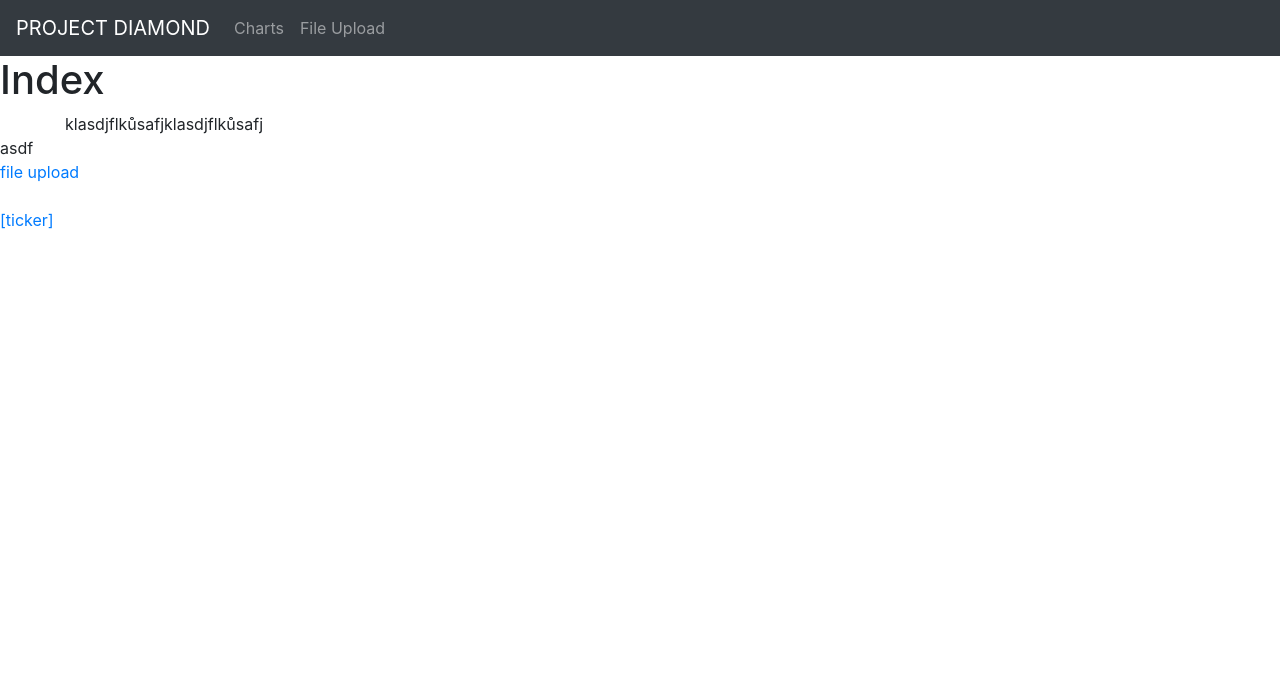
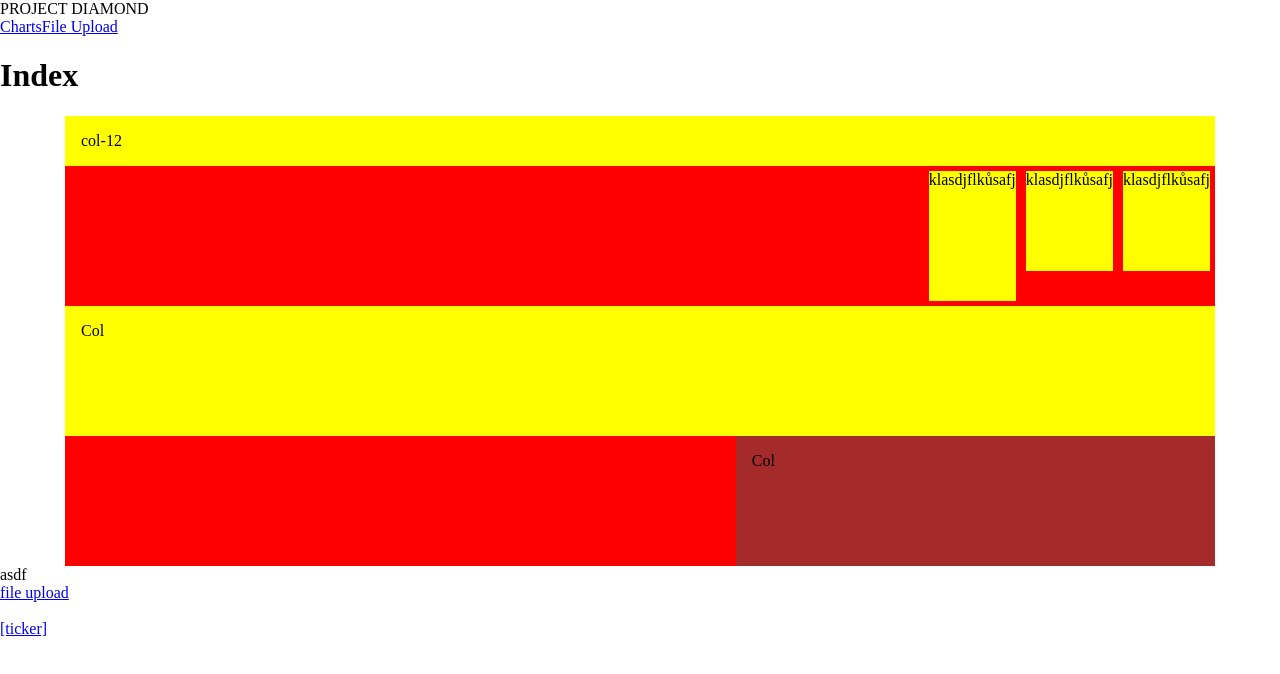
Before and after one commit to vavra7/project-diamond, a Next.js app: page / in a window 1280 px wide. Shown: the top 674 px of the page. Built offline with nearby package versions, Linux system fonts and the light colour scheme.

Commit message:
implementing global styles

```diff
--- /dev/null
+++ b/components/common/grid/Col.tsx
@@ -0,0 +1,38 @@
+interface Props {
+	children?: React.ReactNode;
+	cols?: 1 | 2 | 3 | 4 | 5 | 6 | 7 | 8 | 9 | 10 | 11 | 12;
+	xs?: 1 | 2 | 3 | 4 | 5 | 6 | 7 | 8 | 9 | 10 | 11 | 12;
+	sm?: 1 | 2 | 3 | 4 | 5 | 6 | 7 | 8 | 9 | 10 | 11 | 12;
+	md?: 1 | 2 | 3 | 4 | 5 | 6 | 7 | 8 | 9 | 10 | 11 | 12;
+	lg?: 1 | 2 | 3 | 4 | 5 | 6 | 7 | 8 | 9 | 10 | 11 | 12;
+	xl?: 1 | 2 | 3 | 4 | 5 | 6 | 7 | 8 | 9 | 10 | 11 | 12;
+	className?: string;
+	style?: object;
+}
+
+function Col(props: Props) {
+	let classes: string = '';
+
+	if (!props.xs) {
+		classes = classes = classes.concat(`cols-xs-${props.cols}`);
+	} else {
+		classes = classes = classes.concat(`cols-xs-${props.xs}`);
+	}
+	if (props.sm) classes = classes.concat(` cols-sm-${props.sm}`);
+	if (props.md) classes = classes.concat(` cols-md-${props.md}`);
+	if (props.lg) classes = classes.concat(` cols-lg-${props.lg}`);
+	if (props.xl) classes = classes.concat(` cols-xl-${props.xl}`);
+	if (props.className) classes = classes.concat(` ${props.className}`);
+
+	return (
+		<div className={classes} style={props.style}>
+			{props.children}
+		</div>
+	);
+}
+
+Col.defaultProps = {
+	cols: 12
+} as Partial<Props>;
+
+export default Col;
--- a/components/common/grid/Container.tsx
+++ b/components/common/grid/Container.tsx
@@ -1,16 +1,25 @@
 interface Props {
 	children?: React.ReactNode;
 	fluid?: boolean;
+	className?: string;
+	style?: object;
 }
 
 function Container(props: Props) {
-	const type: string = !props.fluid ? 'container' : 'container-fluid';
+	let classes: string = '';
 
-	return <div className={type}>{props.children}</div>;
+	if (!props.fluid) {
+		classes = classes.concat('container');
+	} else {
+		classes = classes.concat('container-fluid');
+	}
+	if (props.className) classes = classes.concat(` ${props.className}`);
+
+	return (
+		<div className={classes} style={props.style}>
+			{props.children}
+		</div>
+	);
 }
 
-Container.defaultProps = {
-	fluid: false
-} as Partial<Props>;
-
 export default Container;
--- a/components/common/grid/Row.tsx
+++ b/components/common/grid/Row.tsx
@@ -1,9 +1,23 @@
 interface Props {
 	children?: React.ReactNode;
+	justifyContent?: 'normal' | 'flex-start' | 'center' | 'flex-end' | 'space-between' | 'space-around';
+	alignItems?: 'normal' | 'flex-start' | 'center' | 'flex-end' | 'baseline';
+	className?: string;
+	style?: object;
 }
 
 function Row(props: Props) {
-	return <div className="row">{props.children}</div>;
+	let classes: string = 'row';
+
+	if (props.className) classes = classes.concat(` ${props.className}`);
+	if (props.justifyContent) classes = classes.concat(` jc-${props.justifyContent}`);
+	if (props.alignItems) classes = classes.concat(` ai-${props.alignItems}`);
+
+	return (
+		<div className={classes} style={props.style}>
+			{props.children}
+		</div>
+	);
 }
 
 export default Row;
--- a/components/common/grid/index.ts
+++ b/components/common/grid/index.js
@@ -1,4 +1,5 @@
 import Container from './Container';
 import Row from './Row';
+import Col from './Col';
 
-export { Container, Row };
+export { Container, Row, Col };
--- a/pages/_app.tsx
+++ b/pages/_app.tsx
@@ -1,6 +1,5 @@
 import App from 'next/app';
 import Head from 'next/head';
-import 'bootstrap/dist/css/bootstrap.min.css';
 import '../styles/styles.scss'
 
 class ProjectDiamondApp extends App {
--- a/pages/index.tsx
+++ b/pages/index.tsx
@@ -1,6 +1,6 @@
 import Link from 'next/link';
 import Layout1 from '../components/layouts/Layout1';
-import { Container, Row } from '../components/common/grid';
+import { Container, Row, Col } from '../components/common/grid';
 
 function LandingPage() {
 	return (
@@ -9,10 +9,18 @@ function LandingPage() {
 				<h1>Index</h1>
 
 				<Container>
-					<Row>
-						<div>klasdjflkůsafj</div>
-						<br></br>
-						<div>klasdjflkůsafj</div>
+					<Row style={{ background: 'blue' }}>
+						<Col style={{ background: 'yellow' }}>
+							<div>col-12</div>
+						</Col>
+					</Row>
+
+					<Row justifyContent="flex-end" alignItems="normal" style={{ height: '400px', background: 'red' }}>
+						<div style={{ minHeight: '100px', background: 'yellow', margin: '5px' }}>klasdjflkůsafj</div>
+						<div style={{ height: '100px', background: 'yellow', margin: '5px' }}>klasdjflkůsafj</div>
+						<div style={{ height: '100px', background: 'yellow', margin: '5px' }}>klasdjflkůsafj</div>
+						<Col xs={8} sm={12} style={{ minHeight: '100px', background: 'yellow' }}>Col</Col>
+						<Col cols={5} style={{ minHeight: '100px', background: 'brown' }}>Col</Col>
 					</Row>
 				</Container>
 
--- a/styles/modules/_grid.scss
+++ b/styles/modules/_grid.scss
@@ -34,24 +34,22 @@ $grid-columns: 12;
 	box-sizing: border-box;
 	margin-right: -$grid-gutter / 2;
 	margin-left: -$grid-gutter / 2;
-	flex: 0 1 auto;
 	flex-wrap: wrap;
 }
 
 // Columns
-[class^='col-'],
-[class*=' col-'] {
+[class^='cols-'],
+[class*=' cols-'] {
 	position: relative;
 	box-sizing: border-box;
-	padding-right: $grid-gutter / 2;
-	padding-left: $grid-gutter / 2;
-	flex: 0 0 auto;
+	padding: $grid-gutter / 2;
+	flex: 0 1 auto;
 }
 
 @each $breakpoint, $width in $breakpoints-min {
 	@media (min-width: $width) {
 		@for $i from 1 through $grid-columns {
-			.col-#{$breakpoint}-#{$i} {
+			.cols-#{$breakpoint}-#{$i} {
 				width: percentage($i / $grid-columns);
 			}
 		}
@@ -62,7 +60,7 @@ $grid-columns: 12;
 @each $breakpoint, $width in $breakpoints-min {
 	@media (min-width: $width) {
 		@for $i from 1 through $grid-columns {
-			.col-#{$breakpoint}-offset-#{$i} {
+			.cols-#{$breakpoint}-offset-#{$i} {
 				margin-left: percentage($i / $grid-columns);
 			}
 		}
--- /dev/null
+++ b/styles/modules/_positioning.scss
@@ -0,0 +1,47 @@
+$position-list: (relative, absolute, fixed);
+
+@each $position in $position-list {
+	.p-#{$position} {
+		position: $position;
+	}
+}
+
+$display-list: (flex, block);
+
+@each $display in $display-list {
+	.d-#{$display} {
+		display: $display;
+	}
+}
+
+$flex-direction-list: (column, row);
+
+@each $direction in $flex-direction-list {
+	.fd-#{$direction} {
+		flex-direction: $direction;
+	}
+}
+
+$align-items-list: (normal, flex-start, center, flex-end, baseline);
+
+@each $align-items in $align-items-list {
+	.ai-#{$align-items} {
+		align-items: $align-items;
+	}
+}
+
+$justify-content-list: (normal, flex-start, center, flex-end, space-between, space-around);
+
+@each $justify-content in $justify-content-list {
+	.jc-#{$justify-content} {
+		justify-content: $justify-content;
+	}
+}
+
+$flex-grow-list: (0, 1);
+
+@each $flex-grow in $flex-grow-list {
+	.fg-#{$flex-grow} {
+		flex-grow: $flex-grow;
+	}
+}
--- a/styles/styles.scss
+++ b/styles/styles.scss
@@ -1,5 +1,6 @@
 @import './modules/breakpoints';
 @import './modules/grid';
+@import './modules/positioning';
 
 html,
 body {
```
Also changed, not shown: tsconfig.json (+3 -13 lines).
